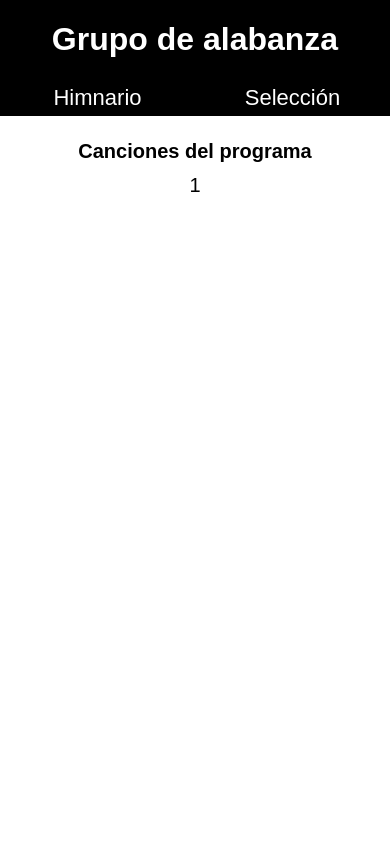
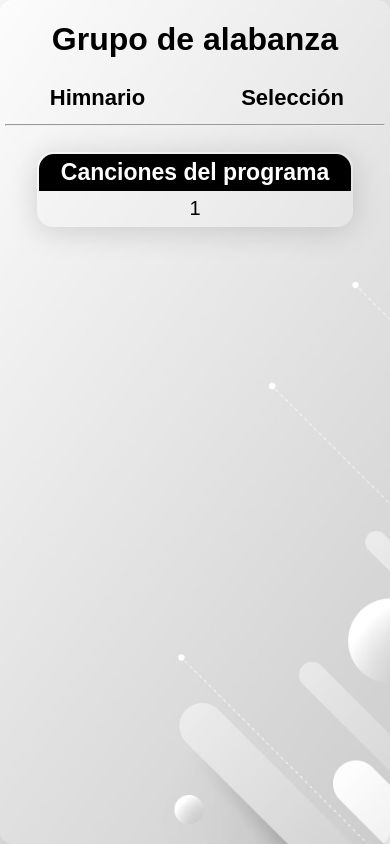
Before and after one commit to fran815/acordes, a Flask app: page / in a window 390 px wide. Run offline with Flask 3, Linux system fonts and the light colour scheme; tables that the repository leaves empty or names only in its code hold one stand-in row (values such as "Sample post"); data that the repository does not hold is empty.

Commit message:
update 0.13

```diff
--- a/static/css/index.css
+++ b/static/css/index.css
@@ -1,35 +1,78 @@
 body {
+    display: flex;
+    justify-content: center;
+    align-items: center;
     margin: 0;
+    height: 100dvh;
     font-family: sans-serif;
+
+    background-image: url(/static/css/imgs/wallpaper1.jpg);
+    background-size: cover;
+    background-repeat: no-repeat;
+
 }
+
+
+/* MAIN DIV */
+.main-div {
+    width: 90%;
+    height: 90%;
+
+    background: rgba(255, 255, 255, 0.24);
+    border-radius: 12px;
+    box-shadow: 0 4px 30px rgba(0, 0, 0, 0.15);
+    backdrop-filter: blur(3px);
+    -webkit-backdrop-filter: blur(3px);
+    border: 1px solid rgba(255, 255, 255, 0.3);
+}
+
 
 /* HEADER */
 .main-header {
     display: flex;
-    flex-direction: column;
+    /* flex-direction: column; */
     width: 100%;
 
-    background-color: black;
-    color: white;
+    /* background-color: rgba(0, 0, 0, 0.2); */
+    color: black;
+}
+.main-header h1 {
+    margin-left: 20px;
 }
 .theme-div {
     width: 100%;
-    text-align: center;
+    /* text-align: center; */
 }
 .options-div {
     display: flex;
+    margin-right: 15px;
 }
 .menu-option {
-    width: 50%;
-    text-align: center;
+    display: flex;
+    justify-content: center;
+    /* width: 50%; */
+    align-items: center;
 
     margin-block: 5px;
 }
 a {
     text-decoration: none;
-    color: white;
+    margin-right: 25px;
+    color: black;
 
     font-size: 22px;
+    font-weight: bold;
+}
+
+
+.separate {
+    display: flex;
+    justify-content: center;
+    width: 100%;
+}
+.separate hr {
+    width: 97%;
+    margin: 2px solid black;
 }
 
 
@@ -42,17 +85,105 @@ a {
 }
 .table-div {
     display: flex;
-    width: 90%;
-    justify-content: center;
+    width: 100%;
+    justify-content: left;
 }
 table {
-    width: 100;
-    text-align: center;
+    width: 25%;
+    text-align: left;
     font-size: 20px;
+    margin-left: 25px;
+}
+table th {
+    height: 35px;
+    font-size: 23px;
+    font-weight: bold;
+
+    color: black;
+    /* background-color: black; */
+    border-top-left-radius: 15px;
+    border-top-right-radius: 15px;
 }
 tbody tr {
+    color: black;
     height: 32px;
 }
 tbody td {
     cursor: pointer;
 }
+
+
+@media (max-width:850px) {
+    table {
+        width: 90%;
+    }
+}
+
+
+@media (max-width:650px) {
+    /* MAIN DIV */
+    .main-div {
+        width: 100%;
+        height: 100%;
+
+        background: transparent;
+        border-radius: 12px;
+        box-shadow: 0 0px 0px transparent(0, 0, 0, 0.15);
+        backdrop-filter: blur(0px);
+        -webkit-backdrop-filter: blur(0px);
+        border: 0px solid transparent;
+    }
+
+
+    table {
+        width: 90%;
+        text-align: center;
+        margin-left: 0px;
+
+        background: rgba(255, 255, 255, 0.1);
+        border-radius: 16px;
+        box-shadow: 0 4px 30px rgba(0, 0, 0, 0.15);
+        backdrop-filter: blur(3px);
+        -webkit-backdrop-filter: blur(3px);
+    }
+    .table-div {
+        width: 90%;
+        justify-content: center;
+    }
+
+        table th {
+        height: 35px;
+        font-size: 23px;
+        font-weight: bold;
+
+        color: white;
+        background-color: black;
+        border-top-left-radius: 15px;
+        border-top-right-radius: 15px;
+    }
+
+    /* HEADER */
+    .main-header {
+        flex-direction: column;
+    }
+    .main-header h1 {
+        margin-left: 0;
+    }
+    .theme-div {
+        text-align: center;
+    }
+    .options-div {
+        margin-right: 0;
+    }
+    .menu-option {
+        display: flex;
+        justify-content: center;
+        width: 50%;
+        align-items: center;
+
+        margin-block: 5px;
+    }
+    a {
+        margin-right: 0;
+    }
+}
--- a/templates/index.html
+++ b/templates/index.html
@@ -20,6 +20,10 @@
                     <a href="{{ url_for('selector') }}">Selección</a>
                 </div>
             </div>
+        </div>
+
+        <div class="separate">
+            <hr>
         </div>
 
         <br>
--- a/templates/selector.html
+++ b/templates/selector.html
@@ -175,10 +175,12 @@
                                 {{ x[1] }}
                             </td>
                             <td class="td-2" onclick="editRow()">
-                                <p id="edit-btn">Editar</p>
+                                <!-- <p id="edit-btn">Editar</p> -->
+                                <div class="edit-img"></div>
                             </td>
                             <td class="td-3" onclick="deleteRow()">
-                                <p id="oneDelet-btn">Eliminar</p>
+                                <!-- <p id="oneDelet-btn">Eliminar</p> -->
+                                <div class="trash-img"></div>
                             </td>
                         </tr>
                         {% endfor %}
```
Also changed, not shown: static/css/selector.css (+28 -11 lines), static/css/imgs/basura.png (added), static/css/imgs/boton-editar.png (added), static/css/imgs/wallpaper1.jpg (added).
